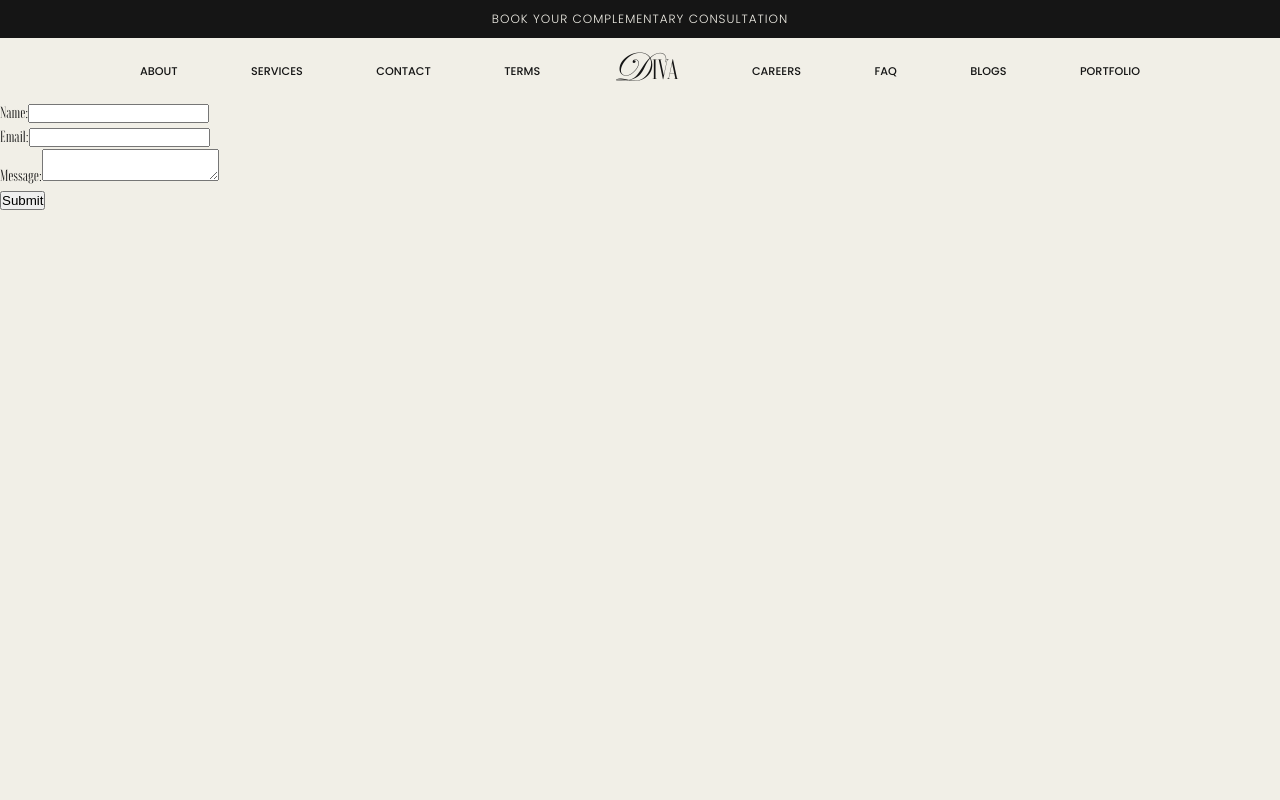
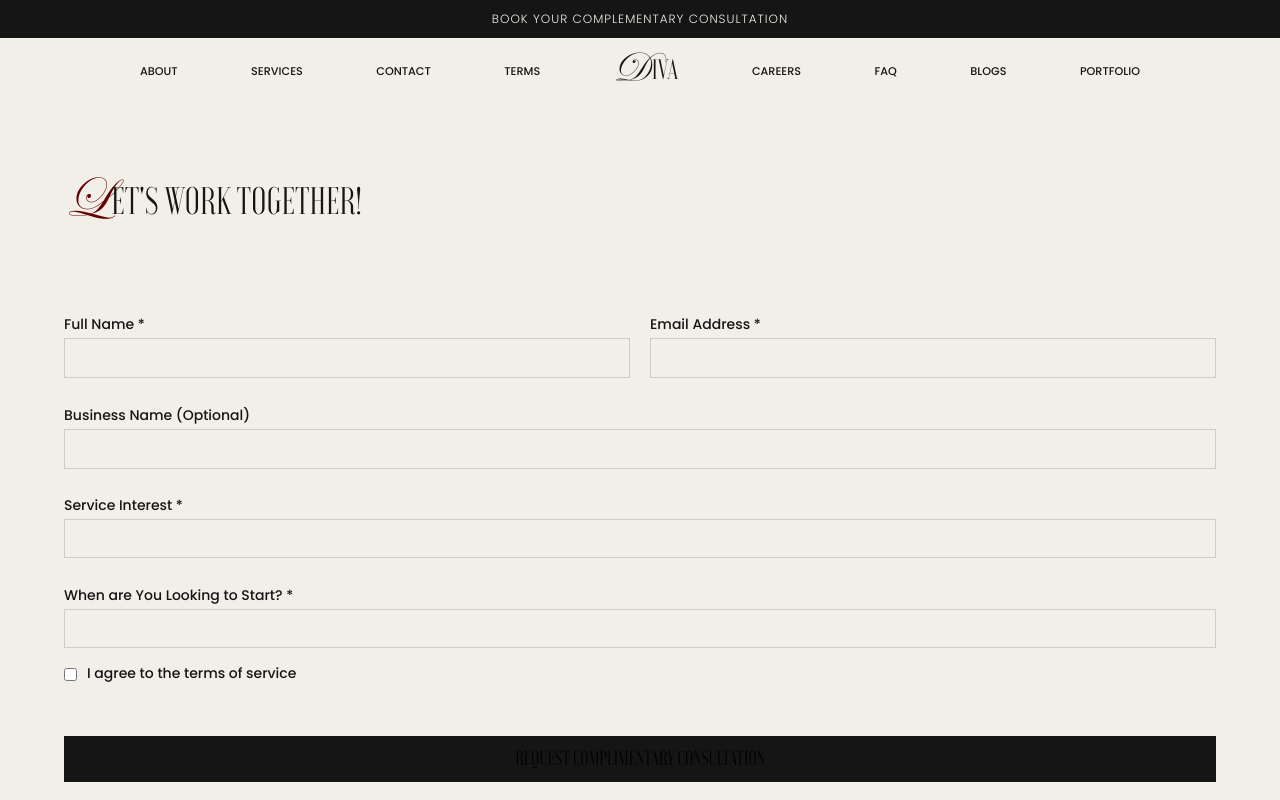
Before and after one commit to RoukayaZaki/Diva, a React (Vite) app: page /contact in a window 1280 px wide. Shown: the top 800 px of the page. Built offline with nearby package versions, Linux system fonts and the light colour scheme.

Commit message:
add: Contact Page

```diff
--- a/package.json
+++ b/package.json
@@ -13,6 +13,7 @@
     "deploy": "gh-pages -d dist"
   },
   "dependencies": {
+    "@formspree/react": "^2.5.1",
     "@fortawesome/free-solid-svg-icons": "^6.7.2",
     "@fortawesome/react-fontawesome": "^0.2.2",
     "framer-motion": "^12.0.5",
--- a/src/assets/styles/blogs.css
+++ b/src/assets/styles/blogs.css
@@ -10,7 +10,42 @@
 
 .blogs-header {
   min-height: 70vh;
+  display: flex;
+  margin: 0 5%;
+  font-family: "Poppins";
   /* background-image: url('../images/blogs/header-blogs.png'); */
+  /* background-size: cover; */
+}
+.blogs-header-headline {
+  flex: 2;
+  /* display: flex; */
+  /* justify-content: space-between; */
+}
+.blogs-header-headline-title {
+  /* flex: 1; */
+  position: absolute;
+  z-index: 100;
+
+  height: 100%;
+  display: flex;
+  flex-direction: column;
+  justify-content: center;
+  /* align-self: center; */
+  /* align-items: center; */
+}
+.blogs-header-headline-title h1 {
+  font-size: 10rem;
+  font-weight: 500;
+  margin: 10px 0;
+}
+
+.blogs-header-headline-img {
+  /* flex: 1; */
+  position: relative;
+
+}
+.blogs-header-blog {
+  flex: 1;
 }
 
 .blogs span {
--- /dev/null
+++ b/src/assets/styles/contact.css
@@ -0,0 +1,100 @@
+.contactpage {
+    margin: 2% 5% 6% 5%;
+}
+
+.contact-title {
+    font-size: clamp(1.2rem, 3vw, 20rem);
+    margin: 5% 0;
+}
+
+/* form {
+    padding: 20px;
+} */
+
+.contact-form {
+    display: flex;
+    flex-direction: column;
+    gap: 15px;
+    font-family: "Poppins";
+    color: var(--black);
+}
+
+.form-row {
+    display: flex;
+    gap: 20px;
+}
+
+.form-group {
+    display: flex;
+    flex-direction: column;
+    flex: 1;
+    margin-top: 1%;
+}
+
+label {
+    font-weight: 450;
+    font-size: 14px;
+    margin-bottom: 3px;
+}
+
+input,
+select {
+    padding: 10px;
+    border: .01px solid #ccc;
+    /* color: #fff; */
+    color: var(--black);
+    background-color: var(--cream);
+    /* border-radius: 4px; */
+    font-size: 16px;
+}
+
+/* select {
+
+} */
+.styled-dropdown {
+    border: 1px solid #ccc;
+    border-radius: 0;
+    padding: 10px;
+    font-size: 16px;
+    appearance: none;
+    cursor: pointer;
+    outline: none;
+}
+
+.styled-dropdown option[value=""] {
+    display: none;
+}
+
+
+.form-terms {
+    display: flex;
+    align-items: center;
+    font-size: 14px;
+    background-color: var(--cream);
+}
+
+.form-terms input {
+    margin-right: 10px;
+}
+
+
+.submit-btn {
+    background-color: var(--black);
+    padding: 12px;
+    border: none;
+    /* border-radius: 4px; */
+    font-size: clamp(1rem, 1.6vw, 5rem);
+    cursor: pointer;
+    font-family: voga;
+    margin-top: 3%;
+
+}
+
+
+
+/* Create the custom box using ::before */
+
+
+.submit-btn:hover {
+    background-color: var(--burgundy);
+}
--- a/src/assets/styles/testmonials.css
+++ b/src/assets/styles/testmonials.css
@@ -15,20 +15,20 @@
   padding-right: 1%;
 }
 .home-testimonial-header span:first-child {
-  font-size: clamp(1.2rem, 17vw, 20rem);
+  font-size: clamp(1.2rem, 17vw, 8rem);
 }
 .home-testimonial-header span {
 
   text-transform: uppercase;
   line-height: .8;
-  font-size: clamp(1.2rem, 13vw, 20rem);
+  font-size: clamp(1.2rem, 13vw, 6rem);
   font-weight: 500;
   letter-spacing: -2px;
 }
 
 .home-testimonial-header h1 {
   font-family: voga;
-  font-size: clamp(1.2rem, 13vw, 20rem);
+  font-size: clamp(1.2rem, 13vw, 6rem);
   font-weight: 500;
   text-transform: uppercase;
   line-height: .8;
--- a/src/pages/Blogs/BlogPage.tsx
+++ b/src/pages/Blogs/BlogPage.tsx
@@ -3,6 +3,8 @@ import Header from "../../components/Header";
 import blogs from '../../assets/data/blogs.json';
 import BlogCard from "../../components/BlogCard";
 import Footer from "../../components/Footer";
+import headerphoto from '../../assets/images/blogs/header-blogs -2.png';
+
 function BlogPage() {
     console.log(blogs);
 
@@ -12,12 +14,15 @@ function BlogPage() {
             <div className="blogs">
                 <div className="blogs-header">
                     <div className="blogs-header-headline">
+                        <div className="blogs-header-headline-title">
                             <p>
                                 Story of the
                             </p>
                             <h1>
                                 Week
                             </h1>
+                        </div>
+                        <img src={headerphoto} className="blogs-header-headline-img" alt="" />
                     </div>
                     <div className="blogs-header-blog">
                         <h1>
--- a/src/pages/ContactPage.tsx
+++ b/src/pages/ContactPage.tsx
@@ -1,28 +1,75 @@
 import Header from "../components/Header";
-// import { useForm } from 'react-hook-form';
+import Title from "../components/Title";
+import '../assets/styles/contact.css'
+import { useForm, ValidationError } from '@formspree/react';
+import Footer from "../components/Footer";
 
 function ContactPage() {
+  const [state, handleSubmit] = useForm("xdkarngn");
+
+  if (state.succeeded) {
+    return <p>Thanks for reaching out!</p>;
+  }
+
   return (
     <>
       <Header />
-      <form>
-        <label>
-          Name:
-          <input type="text" name="name" />
-        </label>
-        <br />
-        <label>
-          Email:
-          <input type="email" name="email" />
-        </label>
-        <br />
-        <label>
-          Message:
-          <textarea name="message"></textarea>
-        </label>
-        <br />
-        <button type="submit">Submit</button>
-      </form>
+      <div className="contactpage">
+        <h1 className="contact-title">
+          <Title title="LET'S WORK TOGETHER!" />
+        </h1>
+        <form onSubmit={handleSubmit} className="contact-form">
+          <input type="hidden" name="_subject" value="Lead: New Submission" />
+
+          <div className="form-row">
+            <div className="form-group">
+              <label htmlFor="name">Full Name *</label>
+              <input id="name" type="text" name="name" required />
+            </div>
+            <div className="form-group">
+              <label htmlFor="email">Email Address *</label>
+              <input id="email" type="email" name="email" required />
+              <ValidationError prefix="Email" field="email" errors={state.errors} />
+            </div>
+          </div>
+
+          <div className="form-group">
+            <label htmlFor="business">Business Name (Optional)</label>
+            <input id="business" type="text" name="business" />
+          </div>
+
+          <div className="form-group">
+            <label htmlFor="interest">Service Interest *</label>
+            <select id="interest" name="interest" className="styled-dropdown" required>
+              <option value=""></option>
+              <option value="Logo Design">Logo Design</option>
+              <option value="Full Branding">Full Branding</option>
+              <option value="Website Creation">Website Creation</option>
+              <option value="All of The Above">All of The Above</option>
+            </select>
+          </div>
+
+          <div className="form-group">
+            <label htmlFor="message">When are You Looking to Start? *</label>
+            <select id="message" name="message" className="styled-dropdown" required>
+              <option value=""></option>
+              <option value="Immediately">Immediately</option>
+              <option value="Within a Month">Within a Month</option>
+              <option value="Just Exploring">Just Exploring</option>
+            </select>
+          </div>
+
+          <div className="form-terms">
+            <input type="checkbox" id="terms" required />
+            <label htmlFor="terms"> I agree to the terms of service</label>
+          </div>
+
+          <button type="submit" className="submit-btn" disabled={state.submitting}>
+            REQUEST COMPLIMENTARY CONSULTATION
+          </button>
+        </form>
+      </div>
+      <Footer />
     </>
   );
 }
```
Also changed, not shown: 1 other file (tests, documents, lock files or other folders). Lines whose indentation alone changed are shown as unchanged.
